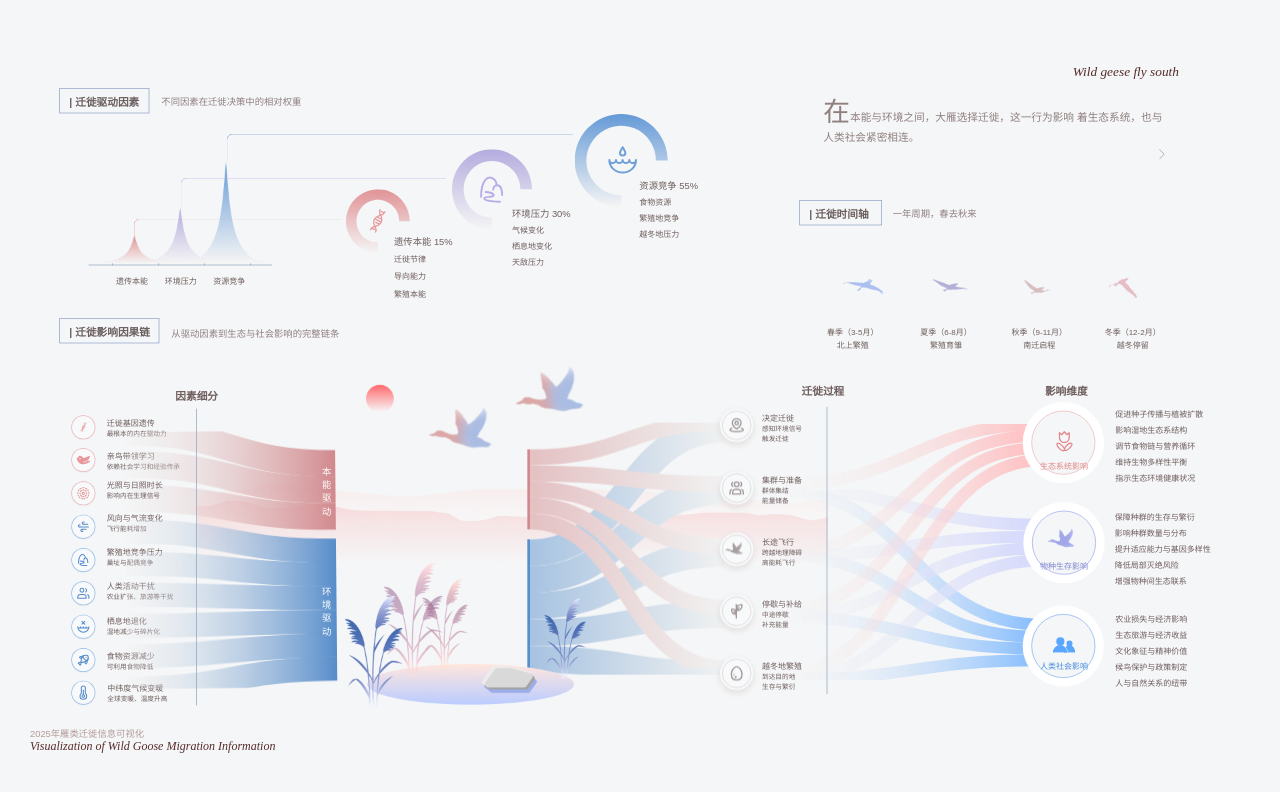
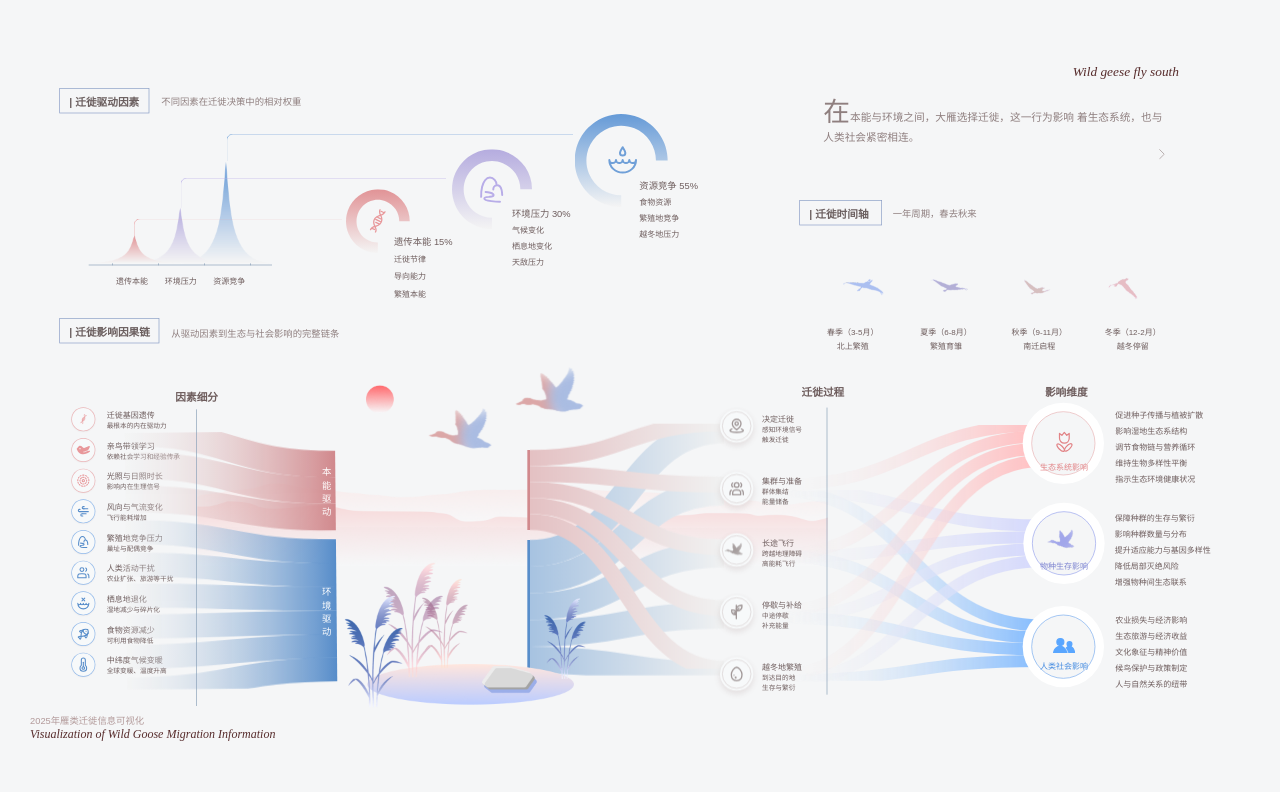
Before and after one commit to lifuqiang2019/yannanfei, a plain HTML site: page page2_3.html in a window 1280 px wide. Drawn offline with Linux system fonts and the light colour scheme.

Commit message:
feat:update

```diff
--- a/page2_3.html
+++ b/page2_3.html
@@ -693,6 +693,7 @@ img { display: block; user-select: none; -webkit-user-drag: none; }
       align-self: stretch;
       margin-left: 2px;
       margin-top: 0px;
+      gap: 10px;
 
       .group127 {
         width: 22px;
@@ -703,8 +704,6 @@ img { display: block; user-select: none; -webkit-user-drag: none; }
         display: flex;
         align-items: center;
         justify-content: center;
-        align-self: stretch;
-        margin-top: 13px;
         width: 36px;
         height: 36px;
 
@@ -722,8 +721,6 @@ img { display: block; user-select: none; -webkit-user-drag: none; }
         display: flex;
         align-items: center;
         justify-content: center;
-        align-self: stretch;
-        margin-top: 14px;
         width: 36px;
         height: 36px;
 
@@ -749,69 +746,38 @@ img { display: block; user-select: none; -webkit-user-drag: none; }
       flex-direction: column;
       align-items: flex-start;
       align-self: stretch;
-      margin-top: 15px;
+      justify-content: flex-start;
+      gap: 10px;
+      margin-top: 0px;
       margin-left: 17px;
 
-      .text29 {
-        width: 108px;
-        height: 39px;
+      .text29,
+      .text30,
+      .text31,
+      .text32,
+      .text33,
+      .text34,
+      .text35 {
+        display: flex;
+        flex-direction: column;
+        justify-content: center;
+        margin: 0;
+        min-height: 36px;
         letter-spacing: 0;
         color: #6e5d5d;
         font-size: 0;
       }
 
-      .text30 {
-        margin: 10px 0px 0px;
-        width: 128px;
-        height: 34px;
+      .text29 { width: 108px; }
+      .text30 { width: 128px; }
+      .text31 { width: 124px; }
+      .text32 { width: 118px; }
+      .text33 { width: 111px; }
+      .text34 { width: 108px; }
+      .text35 {
+        width: 120px;
         letter-spacing: 0;
         color: #6e5d5d;
-        font-size: 0;
-      }
-
-      .text31 {
-        margin: 59px 0px 0px;
-        width: 108px;
-        height: 41px;
-        letter-spacing: 0;
-        color: #6e5d5d;
-        font-size: 0;
-      }
-
-      .text32 {
-        margin: 10px 0px 0px;
-        width: 108px;
-        height: 42px;
-        letter-spacing: 0;
-        color: #6e5d5d;
-        font-size: 0;
-      }
-
-      .text33 {
-        margin: 10px 0px 0px;
-        width: 111px;
-        height: 43px;
-        letter-spacing: 0;
-        color: #6e5d5d;
-        font-size: 0;
-      }
-
-      .text34 {
-        margin: 10px 0px 0px;
-        width: 108px;
-        height: 37px;
-        letter-spacing: 0;
-        color: #6e5d5d;
-        font-size: 0;
-      }
-
-      .text35 {
-        margin: 10px 0px 0px 1px;
-        width: 108px;
-        height: 35px;
-        letter-spacing: 0;
-        color: #6e5d5d;
-        font-size: 0;
       }
     }
 
@@ -1694,6 +1660,13 @@ img { display: block; user-select: none; -webkit-user-drag: none; }
           </p>
           <p class="text31">
             <span class="text27">
+              光照与日照时长
+              <br />
+            </span>
+            <span class="text28">影响内在生理信号</span>
+          </p>
+          <p class="text31">
+            <span class="text27">
               风向与气流变化
               <br />
             </span>
@@ -1801,13 +1774,13 @@ img { display: block; user-select: none; -webkit-user-drag: none; }
               生存与繁衍
             </span>
           </p>
-          <p class="text43">
+          <!-- <p class="text43">
             <span class="text27">
               光照与日照时长
               <br />
             </span>
             <span class="text28">影响内在生理信号</span>
-          </p>
+          </p> -->
           <div class="line56" ></div>
           <div class="line57" ></div>
           <img src=".figma/image/mp3n08o6-ode5h5g.png" class="group119 group119-sun" />
```
